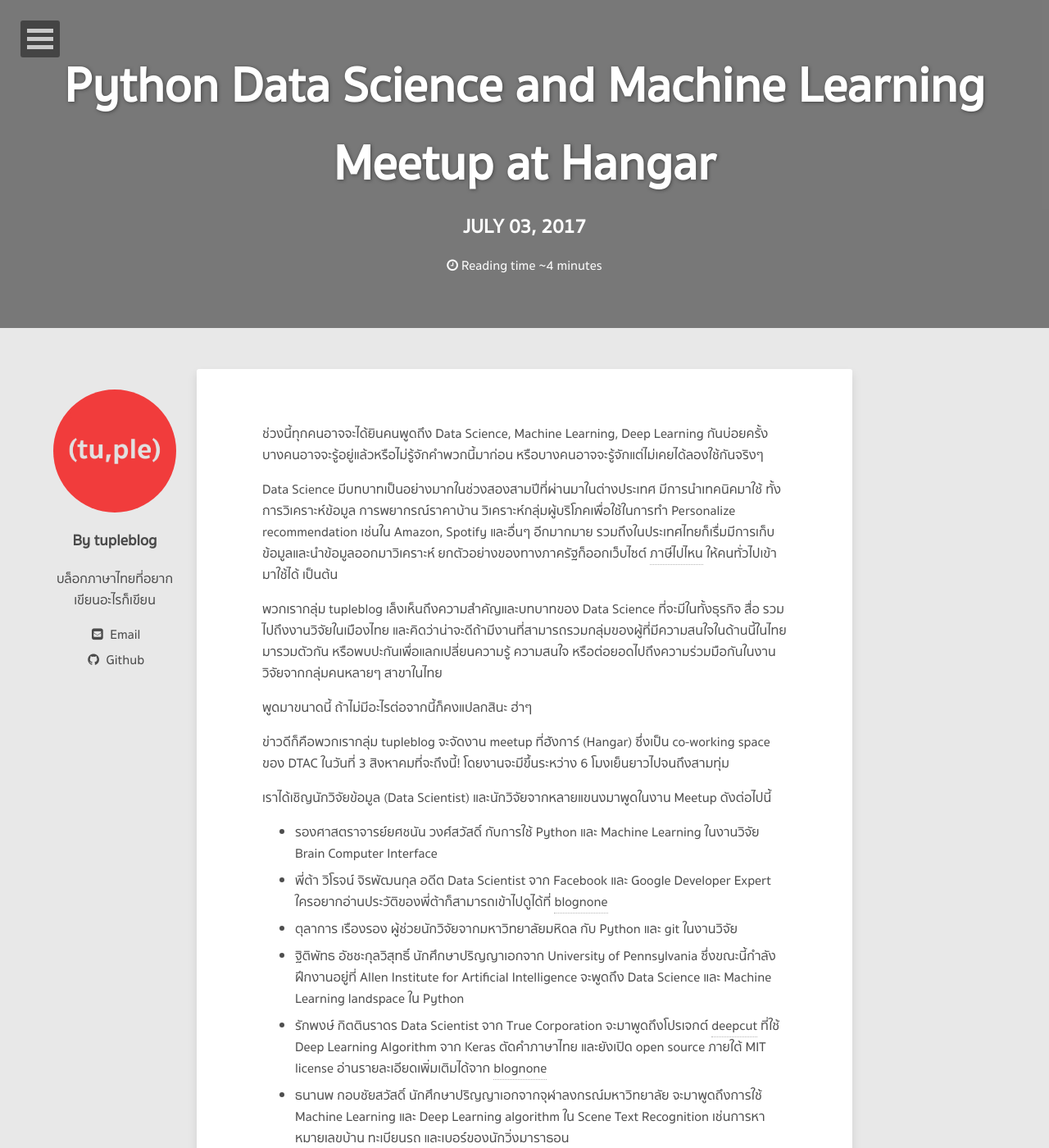
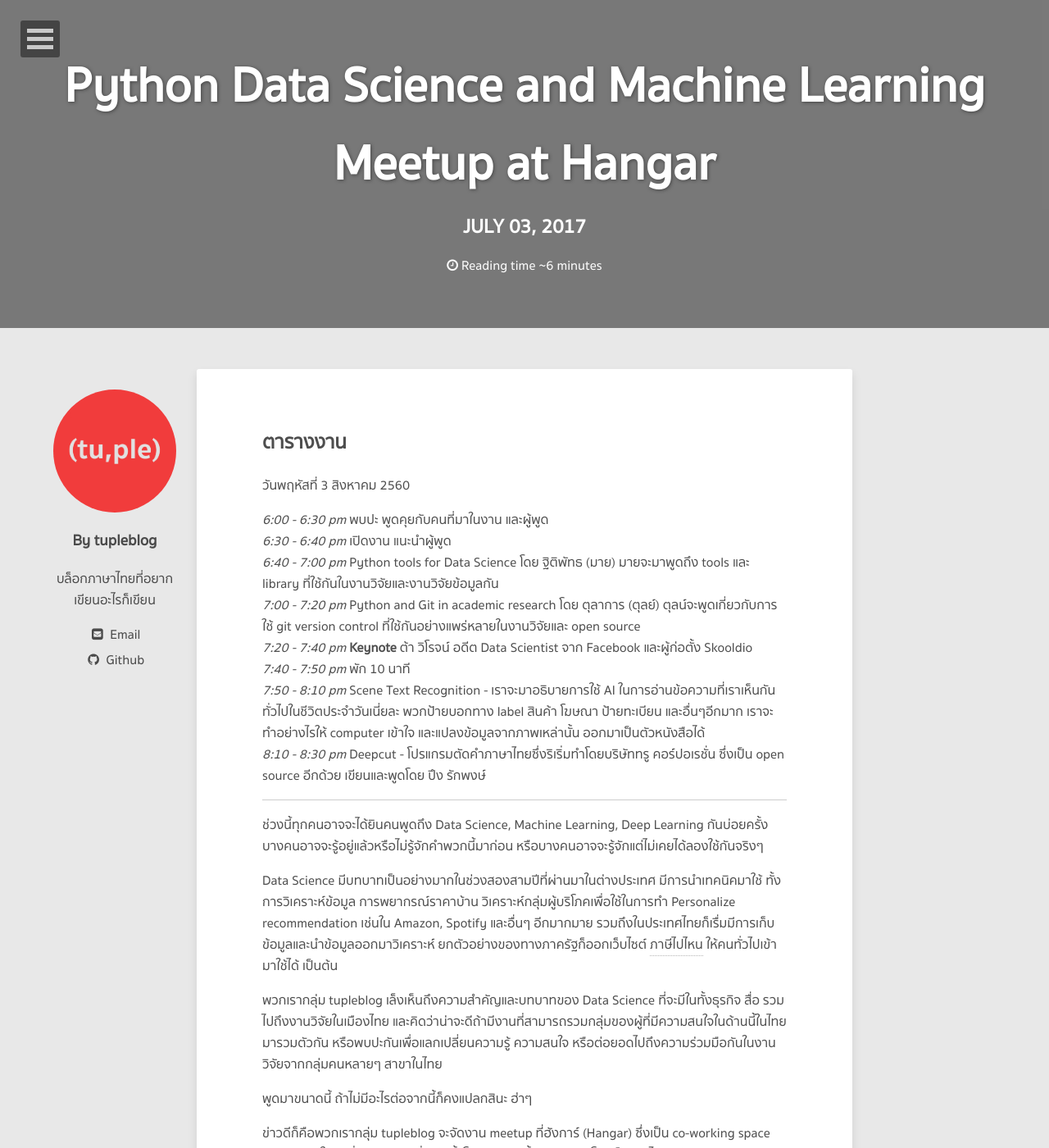
Before and after one commit to tupleblog/tupleblog.github.io, a Jekyll site: the page built from _posts/2017-07-02-python-datascience-hangar.md, in a window 1280 px wide and 1400 px high. Shown: the whole window at 82% size. Built offline with Jekyll 4.4.1, drawn with Linux system fonts in a browser that asks for light colours; nearby versions of some CDN libraries; comment, search, counter and statistics services are not loaded.

Commit message:
Schedule

```diff
--- a/_posts/2017-07-02-python-datascience-hangar.md
+++ b/_posts/2017-07-02-python-datascience-hangar.md
@@ -9,6 +9,24 @@
 comments: true
 date: 2017-07-02 22:45:00
 ---
+
+## ตารางงาน
+
+วันพฤหัสที่ 3 สิงหาคม 2560
+
+_6:00 - 6:30 pm_ พบปะ พูดคุยกับคนที่มาในงาน และผู้พูด<br>
+_6:30 - 6:40 pm_ เปิดงาน แนะนำผู้พูด<br>
+_6:40 - 7:00 pm_ Python tools for Data Science โดย ฐิติพัทธ (มาย) มายจะมาพูดถึง tools และ
+library ที่ใช้กันในงานวิจัยและงานวิจัยข้อมูลกัน<br>
+_7:00 - 7:20 pm_ Python and Git in academic research โดย ตุลาการ (ตุลย์) ตุลน์จะพูดเกี่ยวกับการใช้
+git version control ที่ใช้กันอย่างแพร่หลายในงานวิจัยและ open source<br>
+_7:20 - 7:40 pm_ **Keynote** ต้า วิโรจน์ อดีต Data Scientist จาก Facebook และผู้ก่อตั้ง Skooldio<br>
+_7:40 - 7:50 pm_ พัก 10 นาที<br>
+_7:50 - 8:10 pm_ Scene Text Recognition - เราจะมาอธิบายการใช้ AI ในการอ่านข้อความที่เราเห็นกันทั่วไปในชีวิตประจำวันเนี่ยละ พวกป้ายบอกทาง label สินค้า โฆษณา ป้ายทะเบียน และอื่นๆอีกมาก เราจะทำอย่างไรให้ computer เข้าใจ และแปลงข้อมูลจากภาพเหล่านั้น ออกมาเป็นตัวหนังสือได้<br>
+_8:10 - 8:30 pm_ Deepcut - โปรแกรมตัดคำภาษาไทยซึ่งริเริ่มทำโดยบริษัททรู คอร์ปอเรชั่น ซึ่งเป็น open source อีกด้วย เขียนและพูดโดย ปึง รักพงษ์<br>
+
+<hr>
+
 
 ช่วงนี้ทุกคนอาจจะได้ยินคนพูดถึง Data Science, Machine Learning, Deep Learning กันบ่อยครั้ง
 บางคนอาจจะรู้อยู่แล้วหรือไม่รู้จักคำพวกนี้มาก่อน หรือบางคนอาจจะรู้จักแต่ไม่เคยได้ลองใช้กันจริงๆ
@@ -29,7 +47,6 @@
 
 เราได้เชิญนักวิจัยข้อมูล (Data Scientist) และนักวิจัยจากหลายแขนงมาพูดในงาน Meetup ดังต่อไปนี้
 
-- รองศาสตราจารย์ยศชนัน วงศ์สวัสดิ์ กับการใช้ Python และ Machine Learning ในงานวิจัย Brain Computer Interface
 - พี่ต้า วิโรจน์ จิรพัฒนกุล อดีต Data Scientist จาก Facebook และ Google Developer Expert ใครอยากอ่านประวัติของพี่ต้าก็สามารถเข้าไปดูได้ที่ [blognone](https://www.blognone.com/node/70257)
 - ตุลาการ เรืองรอง ผู้ช่วยนักวิจัยจากมหาวิทยาลัยมหิดล กับ Python และ git ในงานวิจัย
 - ฐิติพัทธ อัชชะกุลวิสุทธิ์ นักศึกษาปริญญาเอกจาก University of Pennsylvania ซึ่งขณะนี้กำลังฝึกงานอยู่ที่
```
